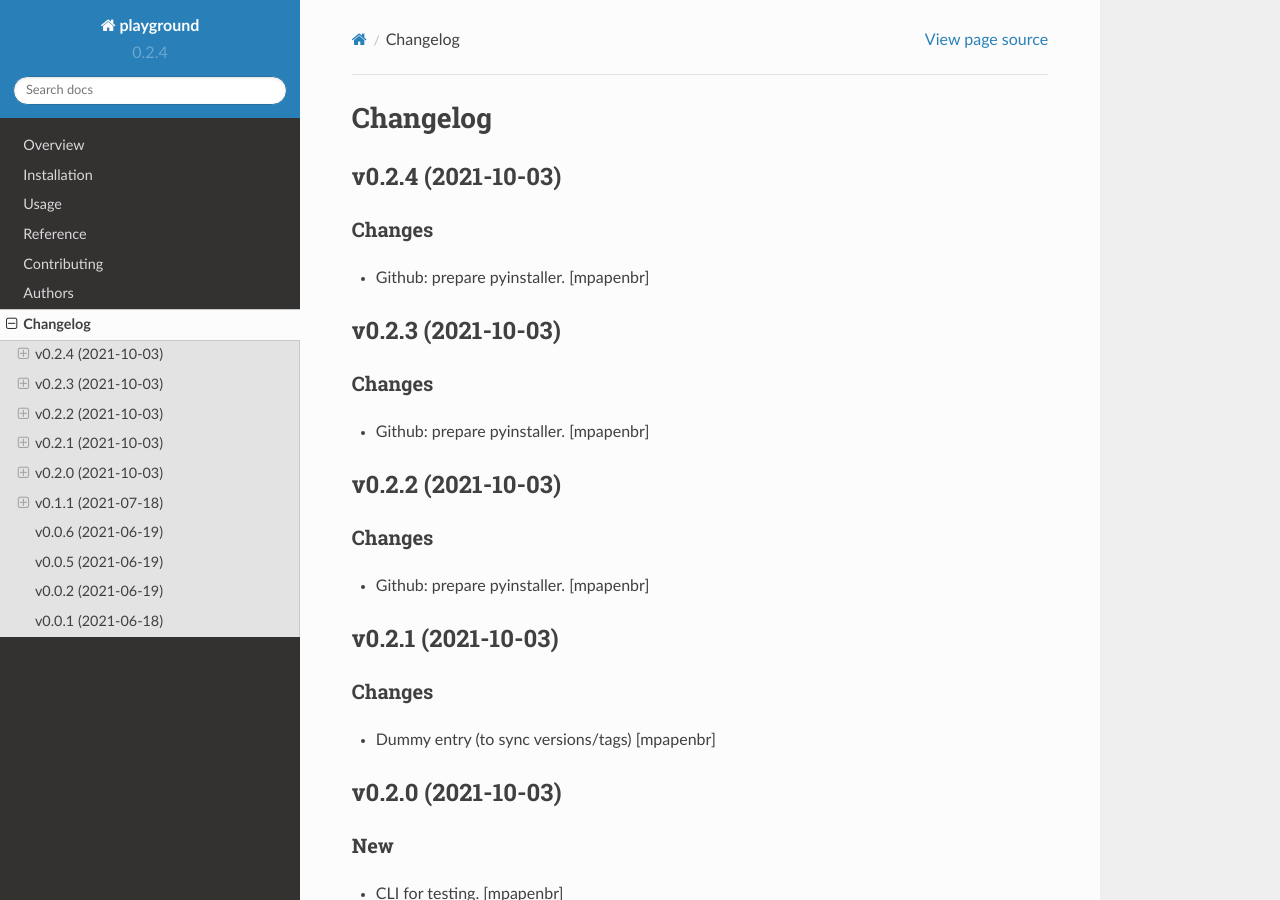
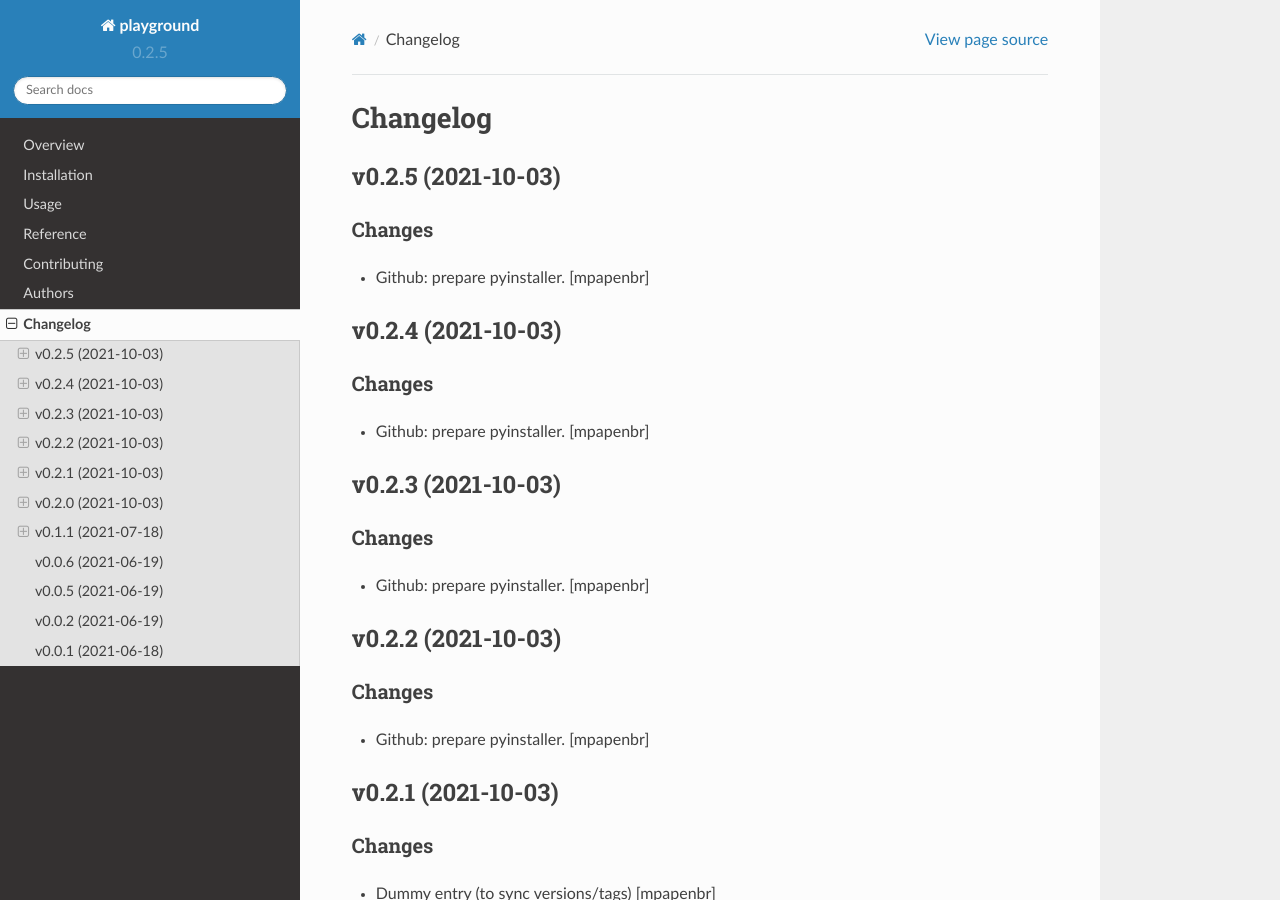
Before and after one commit to mpapenbr/playground-pyhton, a Sphinx documentation site: the page built from docs/changelog.rst, in a window 1280 px wide and 900 px high. Built offline with Sphinx 7.4.7 and the Read the Docs theme 2.0.0, drawn with Linux system fonts in a browser that asks for light colours.

Commit message:
Bump version: 0.2.4 → 0.2.5

```diff
--- a/CHANGELOG.rst
+++ b/CHANGELOG.rst
@@ -1,5 +1,13 @@
 Changelog
 =========
+
+
+v0.2.5 (2021-10-03)
+-------------------
+
+Changes
+~~~~~~~
+- Github: prepare pyinstaller. [mpapenbr]
 
 
 v0.2.4 (2021-10-03)
--- a/README.rst
+++ b/README.rst
@@ -40,9 +40,9 @@ Overview
     :alt: Supported implementations
     :target: https://pypi.org/project/playground
 
-.. |commits-since| image:: https://img.shields.io/github/commits-since/mpapenbr/playground-python/v0.2.4.svg
+.. |commits-since| image:: https://img.shields.io/github/commits-since/mpapenbr/playground-python/v0.2.5.svg
     :alt: Commits since latest release
-    :target: https://github.com/mpapenbr/playground-python/compare/v0.2.4...main
+    :target: https://github.com/mpapenbr/playground-python/compare/v0.2.5...main
 
 
 
--- a/docs/conf.py
+++ b/docs/conf.py
@@ -20,7 +20,7 @@ project = 'playground'
 year = '2021'
 author = 'Markus Papenbrock'
 copyright = '{0}, {1}'.format(year, author)
-version = release = '0.2.4'
+version = release = '0.2.5'
 
 pygments_style = 'trac'
 templates_path = ['.']
--- a/setup.py
+++ b/setup.py
@@ -23,7 +23,7 @@ def read(*names, **kwargs):
 
 setup(
     name='playground',
-    version='0.2.4',
+    version='0.2.5',
     license='MIT',
     description='Playground for python stuff',
 
--- a/src/playground/__init__.py
+++ b/src/playground/__init__.py
@@ -1 +1 @@
-__version__ = '0.2.4'
+__version__ = '0.2.5'
```
Also changed, not shown: .bumpversion.cfg.
